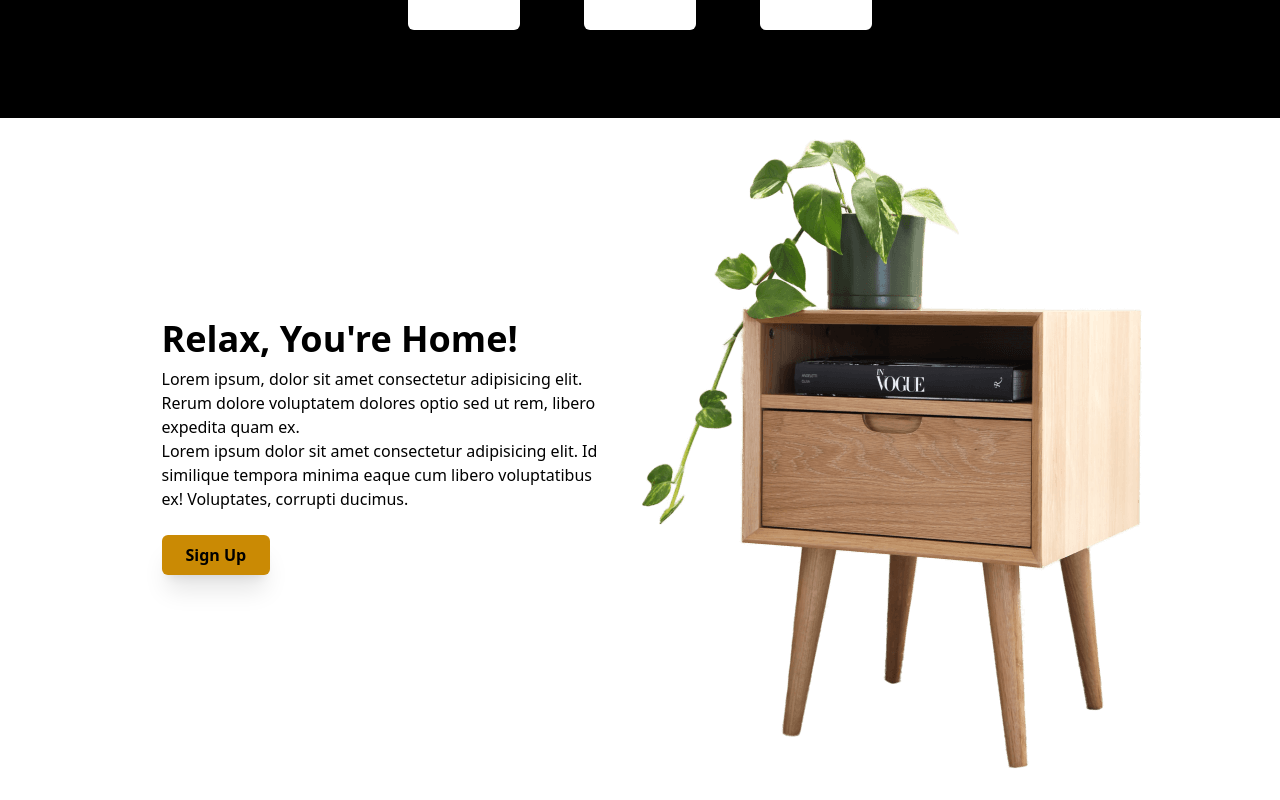
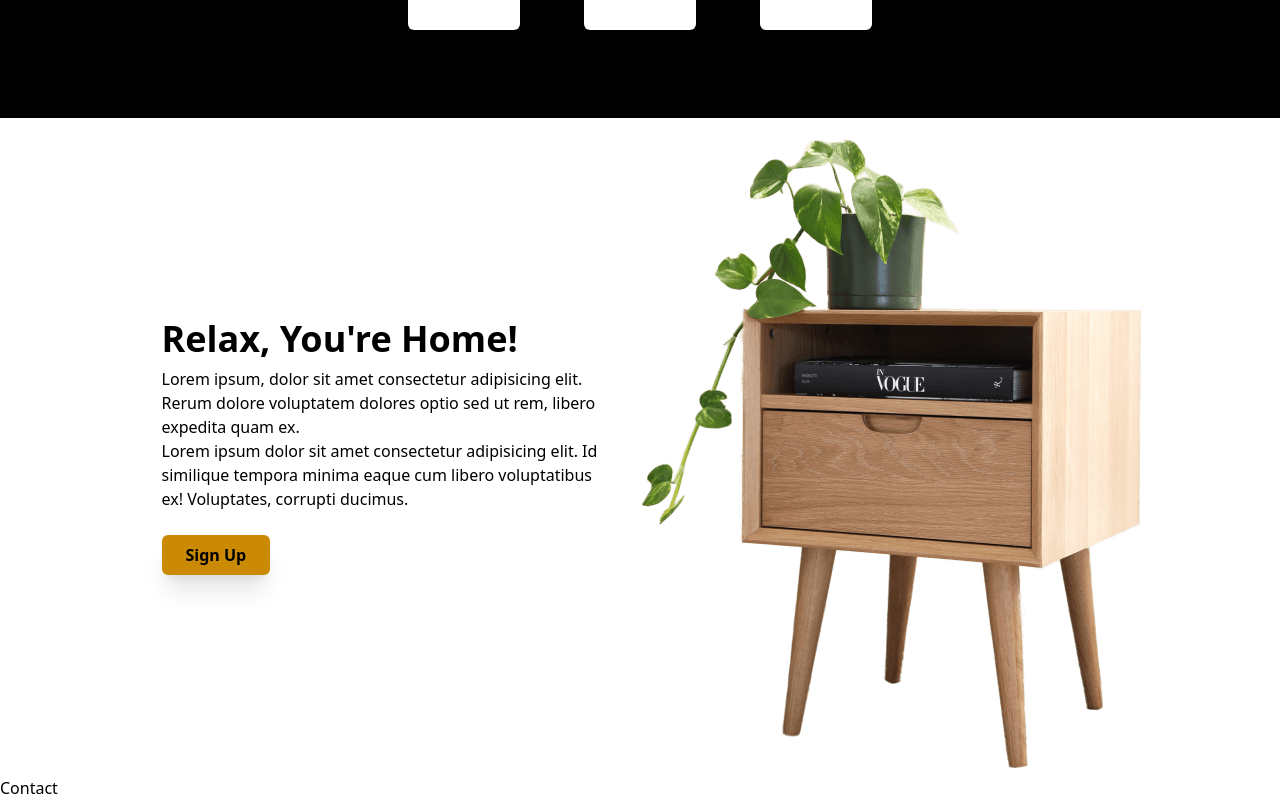
Before and after one commit to Qreamville/Furniture-Rental, a React (Create React App) app: page / in a window 1280 px wide. Shown: the part 1938-2738 px from the top of the page. Before the commit the page ends 2714 px from the top, so only its background shows below. Built offline with nearby package versions, Linux system fonts and the light colour scheme.

Commit message:
Create contact components

```diff
--- a/src/App.js
+++ b/src/App.js
@@ -1,4 +1,4 @@
-import { Brand, Feature, Hero, Navbar, Partners } from "./components"
+import { Brand, Contact, Feature, Hero, Navbar, Partners } from "./components"
 
 function App() {
   return (
@@ -8,6 +8,7 @@ function App() {
       <Brand />
       <Partners />
       <Feature />
+      <Contact />
     </>
   );
 }
--- /dev/null
+++ b/src/components/contact/Contact.jsx
@@ -0,0 +1,7 @@
+import React from "react";
+
+const Contact = () => {
+  return <div>Contact</div>;
+};
+
+export default Contact;
--- a/src/components/index.js
+++ b/src/components/index.js
@@ -3,3 +3,4 @@ export { default as Hero } from './hero/Hero'
 export { default as Brand } from './brand/Brand'
 export { default as Partners } from './partners/Partners'
 export { default as Feature } from "./feature/Feature"
+export { default as Contact } from "./contact/Contact"
```
